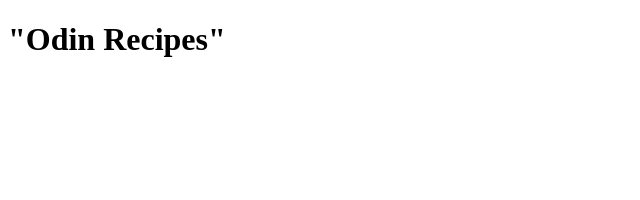
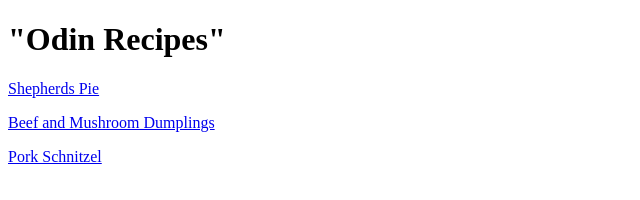
Before and after one commit to StakeJanton/odin-recipes, a plain HTML site: page index.html in a window 1280 px wide. Shown: the whole page, without its empty margins (0-640 px from the left). Drawn offline with Linux system fonts and the light colour scheme.

Commit message:
create three recipes pages and link them to the homepage

```diff
--- a/index.html
+++ b/index.html
@@ -7,5 +7,9 @@
 
     <body>
         <h1>"Odin Recipes"</h1>
+        <p><a href="recipes/shepherds-pie.html">Shepherds Pie</a></p>
+        <p><a href="recipes/beef-dumplings.html">Beef and Mushroom Dumplings</a></p>
+        <p><a href="recipes/pork-schnitzel.html">Pork Schnitzel</a></p>
+
     </body>
 </html>
```
Also changed, not shown: recipes/beef-dumplings.html (added, +1 -0 lines), recipes/pork-schnitzel.html (added, +1 -0 lines), recipes/shepherds-pie.html (added, +1 -0 lines).
